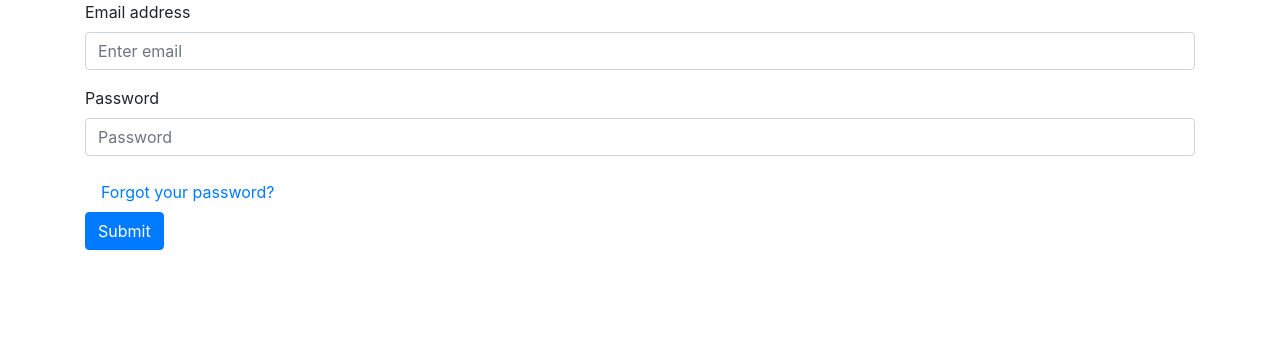
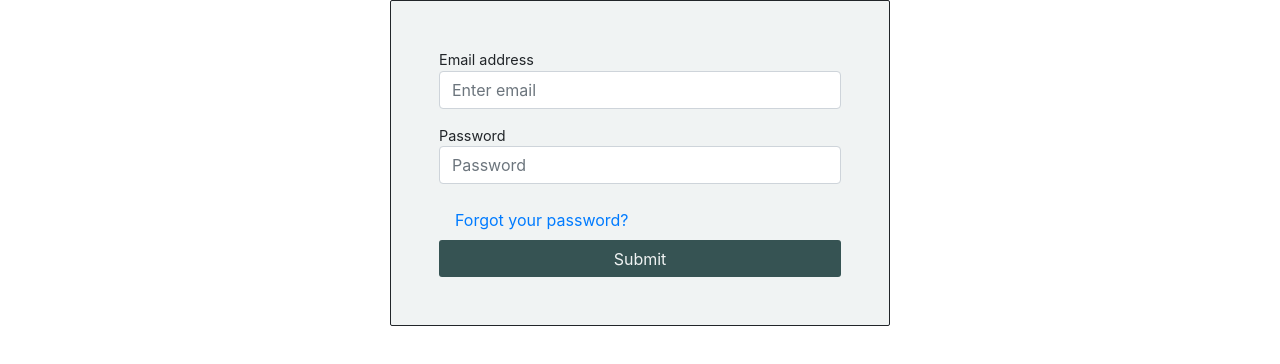
Before and after one commit to icatic1/SI-Grupa2, a React (Create React App) app in the folder siprojectset1frontend/: page / in a window 1280 px wide. Shown: the top 364 px of the page. Built offline with nearby package versions, Linux system fonts and the light colour scheme.

Commit message:
Login css
Uređen izgled Login forme

```diff
--- a/siprojectset1frontend/src/App.css
+++ b/siprojectset1frontend/src/App.css
@@ -36,3 +36,49 @@
     transform: rotate(360deg);
   }
 }
+form {
+    display: block;
+    background: #F0F3F3;
+    border: 1px solid;
+    border-radius: 2px;
+    padding: 3rem;
+    text-align: left;
+    width: 500px;
+    margin: 0 auto;
+}
+
+    form label {
+        float: left;
+        font-size: .9rem;
+        margin: 0;
+        padding: 0
+    }
+
+.right-label {
+    float: right;
+    cursor: pointer;
+}
+
+input {
+    width: 15rem;
+    padding: .3rem;
+    border-radius: 5px;
+    outline: none;
+    border: none
+}
+
+#sub_btn {
+    display: block;
+    width: 100%;
+    border: none;
+    padding: .4rem;
+    background: #365353;
+    color: #F0F3F3;
+    border-radius: 3px;
+}
+
+
+#sub_btn:hover {
+    background: #426767;
+    transition: all .4s
+}
--- a/siprojectset1frontend/src/App.js
+++ b/siprojectset1frontend/src/App.js
@@ -3,6 +3,7 @@ import { BrowserRouter as Router, Routes, Route } from 'react-router-dom'
 
 import Login from './components/Login'
 
+import './App.css';
 function App() {
     return (
         <Router>
--- a/siprojectset1frontend/src/components/Login.js
+++ b/siprojectset1frontend/src/components/Login.js
@@ -29,7 +29,7 @@ function Login() {
                 </Form.Group>
                 <Link to={'/'} className="nav-link">Forgot your password?</Link>
                 <p style={{ 'display': 'none', 'color': 'red' }} id="error">Your email or password is incorrect.</p>
-                <Button variant="primary" type="submit">
+                <Button id="sub_btn" variant="primary" type="submit">
                     Submit
                 </Button>
             </Form>
```
